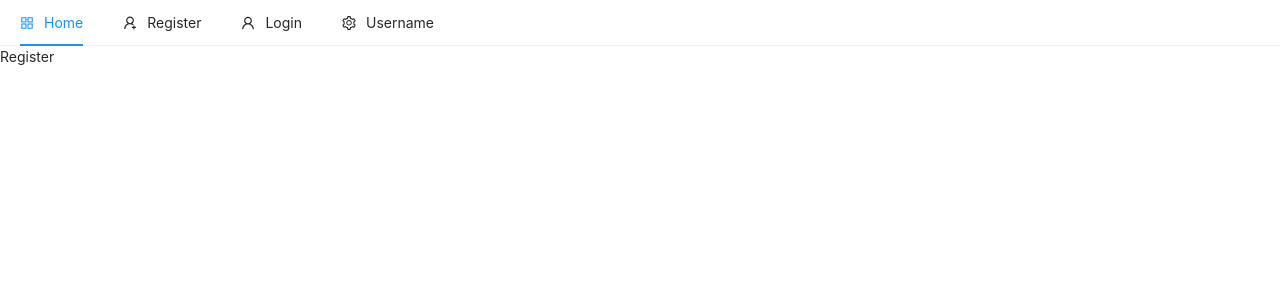
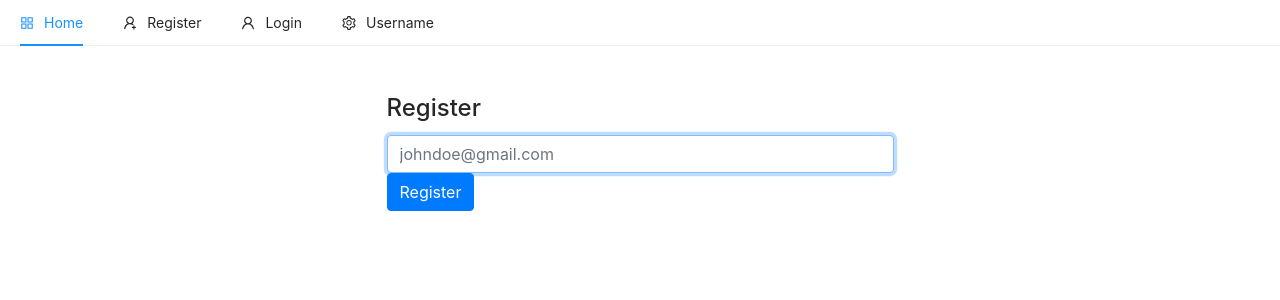
Before and after one commit to trieungochai/MERN_ecommerce-client, a React (Create React App) app: page /register in a window 1280 px wide. Shown: the top 300 px of the page. Built offline with nearby package versions, Linux system fonts and the light colour scheme.

Commit message:
Register Form

```diff
--- a/src/App.js
+++ b/src/App.js
@@ -2,8 +2,8 @@
 import { Routes, Route } from "react-router-dom";
 
 import Home from "./pages/Home";
-import Login from "./pages/auth/login";
-import Register from "./pages/auth/register";
+import Login from "./pages/auth/Login";
+import Register from "./pages/auth/Register";
 import Header from "./components/nav/Header";
 
 const App = () => {
--- a/src/pages/auth/register.js
+++ b/src/pages/auth/register.js
@@ -1,9 +1,34 @@
-import React from "react";
+import React, { useState } from "react";
 
 const Register = () => {
+  const [email, setEmail] = useState("");
+  const handleSubmit = (event) => {
+    setEmail(event.target.value);
+  };
+  const registerForm = () => (
+    <form onSubmit={handleSubmit}>
+      <input
+        type="email"
+        className="form-control"
+        placeholder="johndoe@gmail.com"
+        value={email}
+        onChange={(e) => console.log(e.target.value)}
+        autoFocus
+      />
+      <button type="submit" className="btn btn-primary">
+        Register
+      </button>
+    </form>
+  );
+
   return (
-    <div>
-      <p>Register</p>
+    <div className="container p-5">
+      <div className="row">
+        <div className="col-md-6 offset-md-3">
+          <h4>Register</h4>
+          {registerForm()}
+        </div>
+      </div>
     </div>
   );
 };
```
